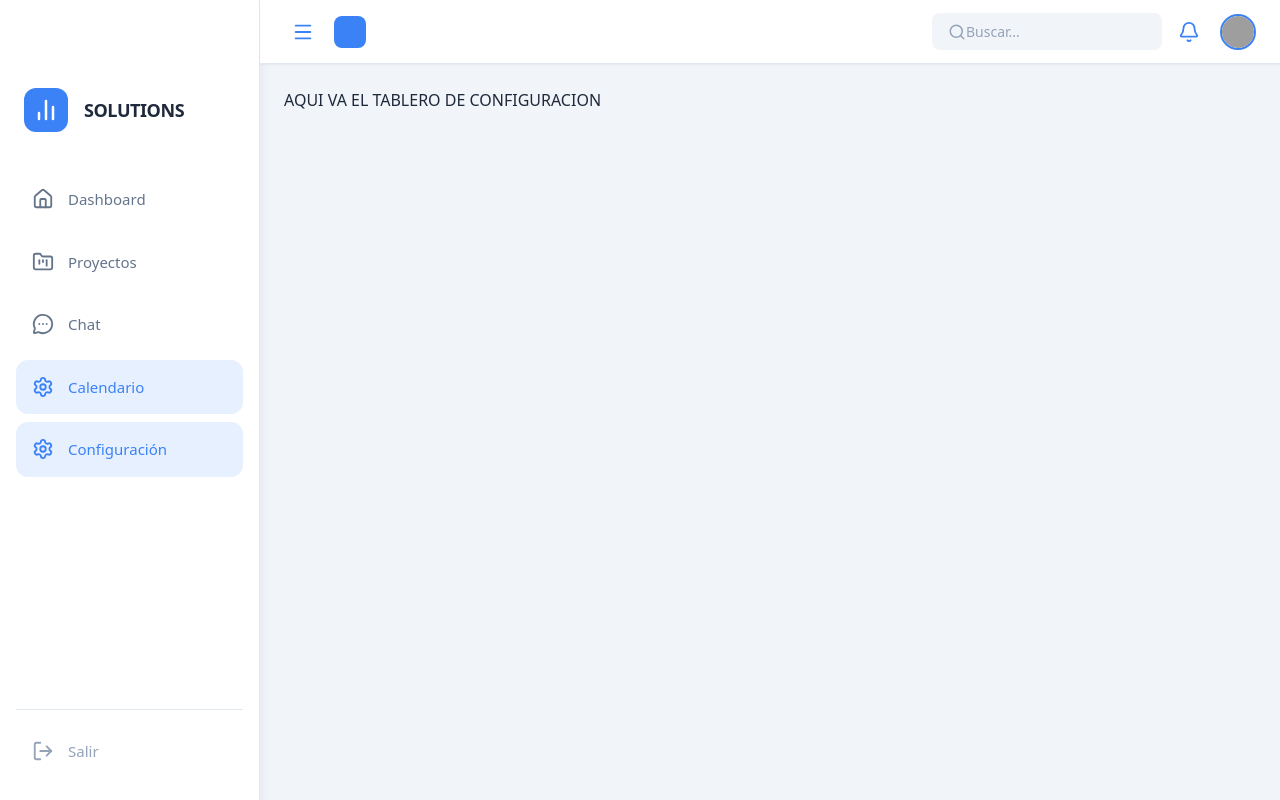
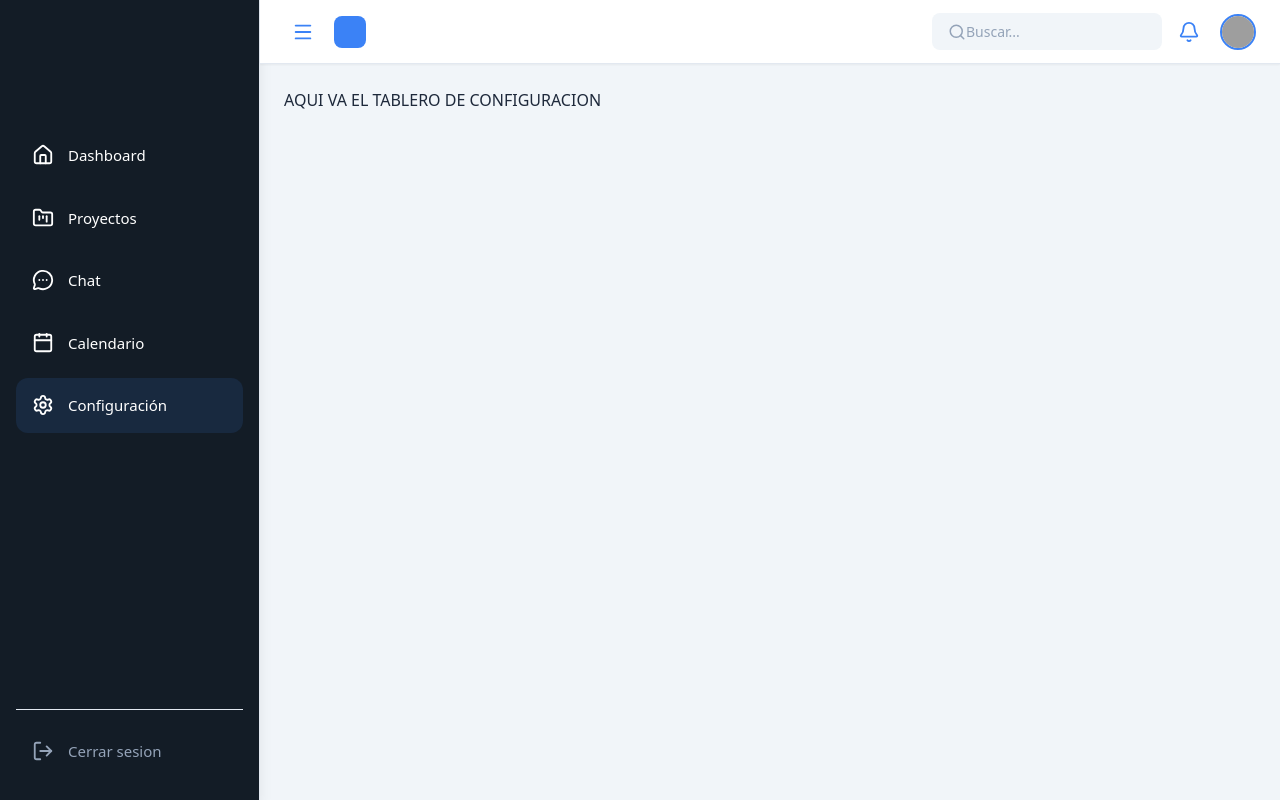
Before and after one commit to KevSyndrome/perseo-front-end, a React (Vite) app: page /configuration in a window 1280 px wide. Built offline with nearby package versions, Linux system fonts and the light colour scheme; grey boxes are pictures that could not be loaded.

Commit message:
feature/unificacion_git disenos y componentes

```diff
--- a/src/app/Components/Sidebar.jsx
+++ b/src/app/Components/Sidebar.jsx
@@ -1,26 +1,25 @@
 import React from 'react';
-import { Home, BarChart2, Users, Settings, LogOut, MessageCircleMoreIcon, FolderKanban } from 'lucide-react';
+import { Home, BarChart2, Users, Settings, LogOut, MessageCircleMoreIcon, FolderKanban, Calendar } from 'lucide-react';
 import { useNavigate, useLocation } from 'react-router-dom';
+import "../../App.css"
 
 const menuItems = [
   { icon: Home, label: 'Dashboard', path: '/dashboard' },
   { icon: FolderKanban, label: 'Proyectos', path: '/proyectos' },
   { icon: MessageCircleMoreIcon, label: 'Chat', path: '/mensajes' },
-  { icon: Settings, label: 'Calendario', path: '/configuration' },
+  { icon: Calendar, label: 'Calendario', path: '/calendario' },
   { icon: Settings, label: 'Configuración', path: '/configuration' },
 ];
+
 
 const Sidebar = ({ isCollapsed }) => {
   const navigate = useNavigate();
   const location = useLocation();
 
   return (
-    <aside className={`app-sidebar ${isCollapsed ? 'collapsed' : ''}`}>
+    <aside style={{backgroundColor: "var(--color-primary"}}
+           className={`app-sidebar ${isCollapsed ? 'collapsed' : ''}`}>
       <div className="app-sidebar__header">
-        <div className="app-sidebar__logo-icon">
-          <BarChart2 size={24} strokeWidth={2.5} />
-        </div>
-        <span className="app-sidebar__logo-text" onClick={ '/'}>SOLUTIONS</span>
       </div>
 
       <nav className="app-sidebar__nav">
@@ -33,6 +32,7 @@ const Sidebar = ({ isCollapsed }) => {
               key={index}
               className={`app-sidebar__item ${isActive ? 'active' : ''}`}
               onClick={() => navigate(item.path)}
+              style={{color: "var(--color-blanco"}}
             >
               <span className="app-sidebar__item-icon">
                 <Icon size={22} />
@@ -49,7 +49,7 @@ const Sidebar = ({ isCollapsed }) => {
           <span className="app-sidebar__item-icon">
             <LogOut size={22} />
           </span>
-          <span className="app-sidebar__logout-text">Salir</span>
+          <span className="app-sidebar__logout-text">Cerrar sesion</span>
         </button>
       </div>
     </aside>
```
